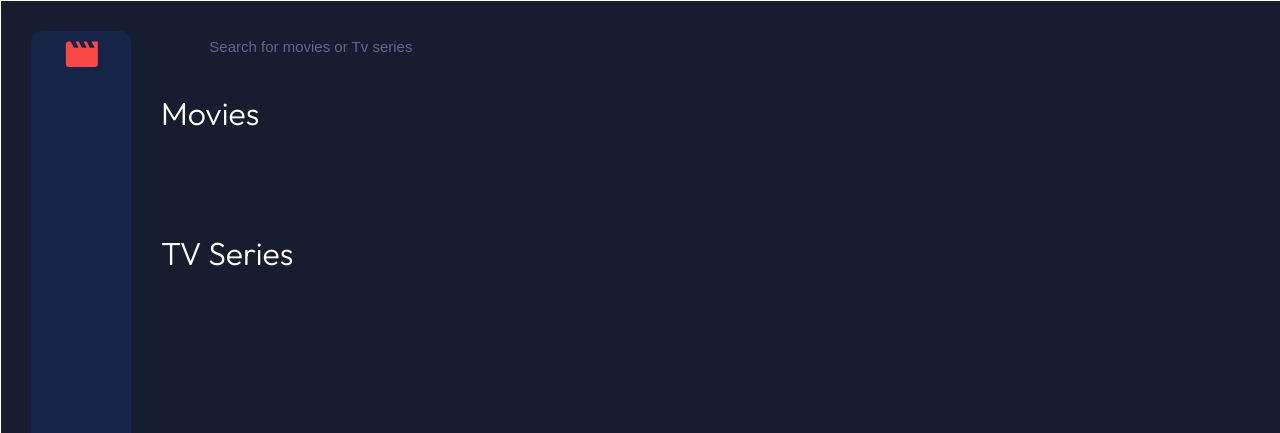
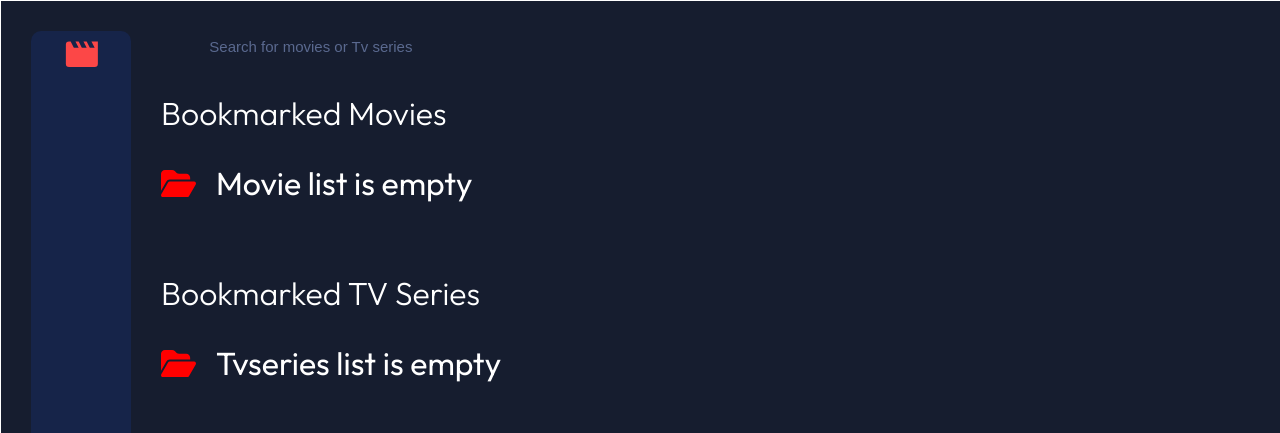
Before and after one commit to Konrad2502/Entertainment-app-redux, a React (Create React App) app: page /bookmark in a window 1280 px wide. Shown: the top 433 px of the page. Built offline with nearby package versions, Linux system fonts and the light colour scheme; some icons are missing.

Commit message:
Add searchSlice and filter option

```diff
--- a/package.json
+++ b/package.json
@@ -3,6 +3,9 @@
   "version": "0.1.0",
   "private": true,
   "dependencies": {
+    "@fortawesome/fontawesome-svg-core": "^6.7.2",
+    "@fortawesome/free-solid-svg-icons": "^6.7.2",
+    "@fortawesome/react-fontawesome": "^0.2.2",
     "@reduxjs/toolkit": "^2.5.1",
     "@testing-library/dom": "^10.4.0",
     "@testing-library/jest-dom": "^6.6.3",
--- a/src/app/store.js
+++ b/src/app/store.js
@@ -1,10 +1,13 @@
 import { configureStore } from "@reduxjs/toolkit";
 import dataReducer from "../features/dataSlice";
 import selectedItemsReducer from '../features/selectedItemsSlice';
+import  searchReducer  from "../features/searchSlice";
+
 const store = configureStore({
   reducer: {
     data: dataReducer,
     selectedItems: selectedItemsReducer,
+    search: searchReducer,
   },
 });
 
--- a/src/components/Bookmark/Bookmark.js
+++ b/src/components/Bookmark/Bookmark.js
@@ -6,7 +6,10 @@ import { ReactComponent as PlayIcon } from '../../assets/icon-play.svg';
 import { ReactComponent as TvIcon } from '../../assets/icon-category-tv.svg';
 import { ReactComponent as BookmarkFull } from '../../assets/icon-bookmark-full.svg';
 import './Bookmark.scss';
-import { toogleItems } from '../../features/selectedItemsSlice';
+import { toogleItems, removeAll } from '../../features/selectedItemsSlice';
+import { FontAwesomeIcon } from '@fortawesome/react-fontawesome';
+import { faFolderOpen } from '@fortawesome/free-solid-svg-icons';
+
 
 export default function Bookmark() {
 
@@ -15,17 +18,31 @@ export default function Bookmark() {
     const bookMarkMovies = useSelector(state => state.selectedItems.movies);
     const bookMarkTvseries = useSelector(state => state.selectedItems.tvseries);
 
+     const searchQuery = useSelector(state => state.search);
+        const filteredBookmarkMovies = bookMarkMovies.filter(item =>
+            item.title.toLowerCase().includes(searchQuery.toLowerCase())
+        )
+        const filteredBookmarkTvseries = bookMarkTvseries.filter(item =>
+            item.title.toLowerCase().includes(searchQuery.toLowerCase())
+        )
+
     const handleBookmarkClick = (item) => {
         dispatch(toogleItems(item))
     };
+    const handleClearAll = (category) => {
+        dispatch(removeAll(category))
+    }
 
 
   return (
     <div className='bookmark'>
         <div className="bookmark-movie">
-                    <div className="bookmark-movie__title">Movies</div>
+                    <div className="bookmark-movie__title">Bookmarked Movies</div>
                     <div className="bookmark-movie__content">
-                        {bookMarkMovies.map(item => (
+                        {filteredBookmarkMovies.length === 0 ? <div className='bookmark-movie__empty'>
+                            <FontAwesomeIcon className='bookmark-movie__empty-icon' icon={faFolderOpen} />
+                            Movie list is empty</div> :
+                            bookMarkMovies.map(item => (
                                 <div key={item.id} className="bookmark-movie__item">
                                 <div className="bookmark-movie__picture">
                                     <img src={item.thumbnail.regular.small} alt={item.title} className="movie__picture-img" />
@@ -51,13 +68,23 @@ export default function Bookmark() {
                                     <div className="bookmark-movie__section-title">{item.title}</div>
                                 </div>
                             </div>
-                        ))}
+                            ))
+                        }
                     </div>
+                    {bookMarkMovies.length !== 0 ?
+                      <button
+                      onClick={() => handleClearAll('Movie')}
+                      className='bookmark__btn'>Clear all</button>
+                      : ''
+                }
                 </div>
                 <div className="bookmark-tvseries">
-                    <div className="bookmark-tvseries__title">TV Series</div>
+                    <div className="bookmark-tvseries__title">Bookmarked TV Series</div>
                     <div className="bookmark-tvseries__content">
-                        {bookMarkTvseries.map(item => (
+                        {filteredBookmarkTvseries.length === 0 ? <div className='bookmark-tvseries__empty'>
+                            <FontAwesomeIcon className='bookmark-tvseries__empty-icon' icon={faFolderOpen} />
+                            Tvseries list is empty
+                        </div> : bookMarkTvseries.map(item => (
                             <div key={item.id} className="bookmark-tvseries__item">
                             <div className="bookmark-tvseries__picture">
                                 <img src={item.thumbnail.regular.small} alt={item.title} className="movie__picture-img" />
@@ -85,6 +112,11 @@ export default function Bookmark() {
                         </div>
                         ))}
                     </div>
+                    {bookMarkTvseries.length !== 0 ?
+                     <button
+                     onClick={() => handleClearAll('TV Series')}
+                     className='bookmark__btn'>Clear all</button> : ''
+                }
                 </div>
                 </div>
   )
--- a/src/components/Bookmark/Bookmark.scss
+++ b/src/components/Bookmark/Bookmark.scss
@@ -4,6 +4,17 @@
     display: flex;
     flex-direction: column;
     gap: 70px;
+    &__btn {
+        width: 250px;
+        height: 45px;
+        border-radius: 20px;
+        margin: 0 auto;
+        background-color: $steel-blue;
+        border: none;
+        color: $white;
+        font-size: 16px;
+        cursor: pointer;
+    }
 }
 
 .bookmark-movie {
@@ -227,3 +238,27 @@
         height: 12px;
     }
 }
+
+.bookmark-movie__empty {
+    display: flex;
+    gap: 20px;
+    align-items: center;
+    @include heading-large;
+    &-icon {
+        color: red;
+        height: 35px;
+        width: 35px;
+    }
+}
+
+.bookmark-tvseries__empty {
+    display: flex;
+    gap: 20px;
+    align-items: center;
+    @include heading-large;
+    &-icon {
+        color: red;
+        height: 35px;
+        width: 35px;
+    }
+}
--- a/src/components/Home/Home.js
+++ b/src/components/Home/Home.js
@@ -27,7 +27,10 @@ const dispatch = useDispatch();
 const everyItems = useSelector(state => state.data.items);
 const bookmarkedMovies = useSelector(state => state.selectedItems.movies);
 const bookmarkedTvSeries = useSelector(state => state.selectedItems.tvseries);
-
+const searchQuery = useSelector(state => state.search);
+const filteredItems = everyItems.filter(item =>
+    item.title.toLowerCase().includes(searchQuery.toLowerCase())
+)
 
 const isBookmarked = (item) => {
     if (item.category === 'Movie') {
@@ -86,7 +89,7 @@ const handleBookmarkClick = (item) => {
         <div className="recommended">
             <div className="recommended__title">Recommended for you</div>
             <div className="recommended__content">
-                {everyItems.map(item => (
+                {filteredItems.map(item => (
                     <div key={item.id} className="recommended__item">
                     <div className="recommended__picture">
                         <img src={item.thumbnail.regular.small} alt={item.title} className="recommended__picture-img" />
--- a/src/components/Movie/Movie.js
+++ b/src/components/Movie/Movie.js
@@ -22,6 +22,11 @@ export default function Movie() {
     const bookmarkedMovies = useSelector(state => state.selectedItems.movies);
     const bookmarkedTvSeries = useSelector(state => state.selectedItems.tvseries);
 
+    const searchQuery = useSelector(state => state.search);
+    const filteredMovies = movieItems.filter(item =>
+        item.title.toLowerCase().includes(searchQuery.toLowerCase())
+    )
+
     const isBookmarked = (item) => {
         if (item.category === 'Movie') {
             return bookmarkedMovies.some(movie => movie.id === item.id);
@@ -38,7 +43,7 @@ export default function Movie() {
     <div className="movie">
                 <div className="movie__title">Movies</div>
                 <div className="movie__content">
-                    {movieItems.map(item => (
+                    {filteredMovies.length === 0 ? <div>Movies not found</div> : filteredMovies.map(item => (
                         <div key={item.id} className="movie__item">
                         <div className="movie__picture">
                             <img src={item.thumbnail.regular.small} alt={item.title} className="movie__picture-img" />
@@ -67,6 +72,7 @@ export default function Movie() {
                         </div>
                     </div>
                     ))}
+                    {}
                 </div>
             </div>
   )
--- a/src/components/SearchInput/SearchInput.js
+++ b/src/components/SearchInput/SearchInput.js
@@ -1,12 +1,24 @@
 import React from 'react';
 import { ReactComponent as SearchkIcon } from '../../assets/icon-search.svg';
 import './SearchInput.scss';
+import { useDispatch } from 'react-redux';
+import { searchItems } from '../../features/searchSlice';
 
 export default function SearchInput() {
+    const dispatch = useDispatch();
+
+    const handleInput = (event) => {
+        dispatch(searchItems(event.target.value))
+    }
+
   return (
     <div className="home__search">
         <SearchkIcon className='home__search-icon'/>
-   <    input type="text" className="home__search-input" placeholder='Search for movies or Tv series'/>
-</div>
+        <input
+            onChange={handleInput}
+            type="text"
+            className="home__search-input"
+            placeholder='Search for movies or Tv series'/>
+    </div>
   )
 }
--- a/src/components/TvSeries/TvSeries.js
+++ b/src/components/TvSeries/TvSeries.js
@@ -18,6 +18,11 @@ export default function TvSeries() {
         )
       const bookmarkedMovies = useSelector(state => state.selectedItems.movies);
       const bookmarkedTvSeries = useSelector(state => state.selectedItems.tvseries);
+       const searchQuery = useSelector(state => state.search);
+        const filteredTvseries = tvseriesItems.filter(item =>
+              item.title.toLowerCase().includes(searchQuery.toLowerCase())
+          )
+
 
       const isBookmarked = (item) => {
           if (item.category === 'Movie') {
@@ -37,7 +42,7 @@ export default function TvSeries() {
     <div className="tvseries">
                     <div className="tvseries__title">TV Series</div>
                     <div className="tvseries__content">
-                        {tvseriesItems.map(item => (
+                        {filteredTvseries.map(item => (
                             <div key={item.id} className="tvseries__item">
                             <div className="tvseries__picture">
                                 <img src={item.thumbnail.regular.small} alt={item.title} className="tvseries__picture-img" />
--- /dev/null
+++ b/src/features/searchSlice.js
@@ -0,0 +1,12 @@
+import { createSlice } from "@reduxjs/toolkit";
+
+const searchSlice = createSlice({
+    name: 'Search',
+    initialState: '',
+    reducers: {
+        searchItems: (state, action) => action.payload
+    }
+});
+
+export const { searchItems } = searchSlice.actions;
+export default searchSlice.reducer;
--- a/src/features/selectedItemsSlice.js
+++ b/src/features/selectedItemsSlice.js
@@ -27,10 +27,18 @@ const selectedItemsSlice = createSlice({
                 }
             }
         },
-        removeAll: (state) => {
-            state.movies = [];
+        removeAll: (state, action) => {
+            const category = action.payload;
+            console.log(category)
+
+            if (category === 'Movie') {
+                state.movies = [];
+            }
+          else if (category === 'TV Series') {
             state.tvseries = []
         }
+          }
+
 
     }
 });
```
Also changed, not shown: 1 other file (tests, documents, lock files or other folders). Lines whose indentation alone changed are shown as unchanged.
